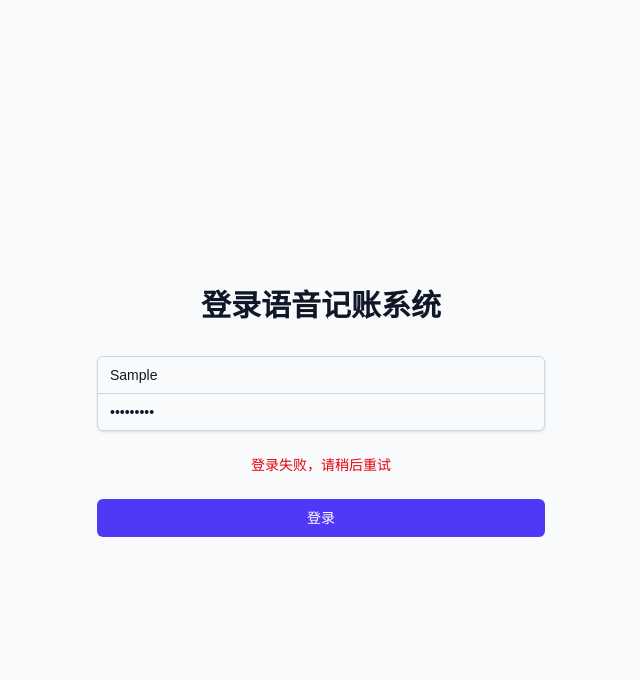
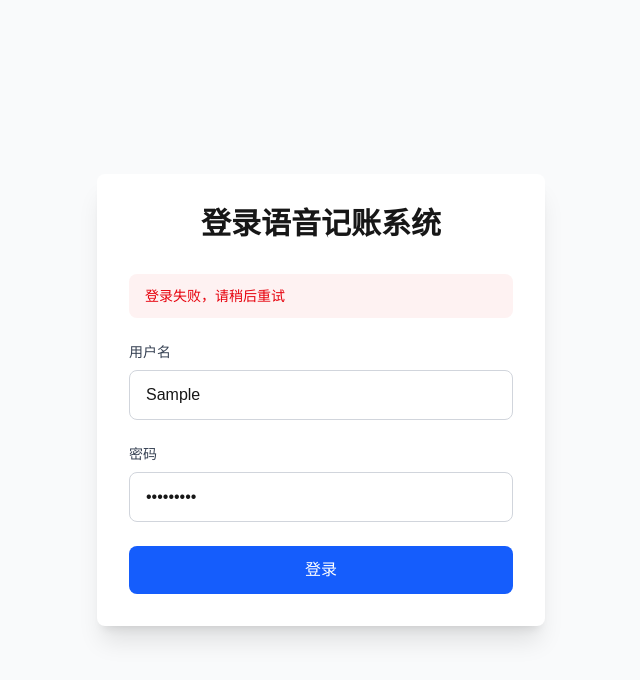
Before and after one commit to c2726139513/voice-account, a Next.js app in the folder voice-accounting-app/: page /login in a window 1280 px wide. Both pictures are taken after typing "Sample", "Sample123" into the empty fields and a click on the button "登录". Shown: the top 680 px of the page, without its empty margins (319-959 px from the left). Built offline with nearby package versions, Linux system fonts and the light colour scheme; no server answers.

Commit message:
Beautify login page based on ERP project design

```diff
--- a/voice-accounting-app/src/app/login/page.tsx
+++ b/voice-accounting-app/src/app/login/page.tsx
@@ -61,17 +61,19 @@ export default function LoginPage() {
   }
 
   return (
-    <div className="min-h-screen flex items-center justify-center bg-gray-50 py-12 px-4 sm:px-6 lg:px-8">
-      <div className="max-w-md w-full space-y-8">
+    <div className="min-h-screen flex items-center justify-center bg-gray-50 px-4">
+      <div className="bg-white rounded-lg shadow-xl p-6 md:p-8 w-full max-w-md">
+        <h1 className="text-2xl md:text-3xl font-bold text-center mb-6 md:mb-8">
+          {company?.name ? `登录${company.name}` : '登录语音记账系统'}
+        </h1>
+        <form onSubmit={handleSubmit} className="space-y-4 md:space-y-6">
+          {error && (
+            <div className="bg-red-50 text-red-600 px-4 py-3 rounded-lg text-sm">
+              {error}
+            </div>
+          )}
           <div>
-          <h2 className="mt-6 text-center text-3xl font-extrabold text-gray-900">
-            {company?.name ? `登录${company.name}` : '登录语音记账系统'}
-          </h2>
-        </div>
-        <form className="mt-8 space-y-6" onSubmit={handleSubmit}>
-          <div className="rounded-md shadow-sm -space-y-px">
-            <div>
-              <label htmlFor="username" className="sr-only">
+            <label htmlFor="username" className="block text-sm font-medium text-gray-700 mb-2">
               用户名
             </label>
             <input
@@ -79,14 +81,14 @@ export default function LoginPage() {
               name="username"
               type="text"
               required
-                className="appearance-none rounded-none relative block w-full px-3 py-2 border border-gray-300 placeholder-gray-500 text-gray-900 rounded-t-md focus:outline-none focus:ring-indigo-500 focus:border-indigo-500 focus:z-10 sm:text-sm"
-                placeholder="用户名"
               value={username}
               onChange={(e) => setUsername(e.target.value)}
+              className="w-full px-4 py-3 min-h-[48px] border border-gray-300 rounded-lg focus:outline-none focus:ring-2 focus:ring-blue-500 touch-manipulation"
+              placeholder="请输入用户名"
             />
           </div>
           <div>
-              <label htmlFor="password" className="sr-only">
+            <label htmlFor="password" className="block text-sm font-medium text-gray-700 mb-2">
               密码
             </label>
             <input
@@ -94,29 +96,19 @@ export default function LoginPage() {
               name="password"
               type="password"
               required
-                className="appearance-none rounded-none relative block w-full px-3 py-2 border border-gray-300 placeholder-gray-500 text-gray-900 rounded-b-md focus:outline-none focus:ring-indigo-500 focus:border-indigo-500 focus:z-10 sm:text-sm"
-                placeholder="密码"
               value={password}
               onChange={(e) => setPassword(e.target.value)}
+              className="w-full px-4 py-3 min-h-[48px] border border-gray-300 rounded-lg focus:outline-none focus:ring-2 focus:ring-blue-500 touch-manipulation"
+              placeholder="请输入密码"
             />
           </div>
-          </div>
-
-          {error && (
-            <div className="text-red-600 text-sm text-center">{error}</div>
-          )}
-
-          <div>
           <button
             type="submit"
             disabled={loading}
-              className="group relative w-full flex justify-center py-2 px-4 border border-transparent text-sm font-medium rounded-md text-white bg-indigo-600 hover:bg-indigo-700 focus:outline-none focus:ring-2 focus:ring-offset-2 focus:ring-indigo-500 disabled:opacity-50 disabled:cursor-not-allowed"
+            className="w-full bg-blue-600 text-white py-3 min-h-[48px] rounded-lg hover:bg-blue-700 transition-colors font-medium touch-manipulation disabled:opacity-50 disabled:cursor-not-allowed"
           >
             {loading ? '登录中...' : '登录'}
           </button>
-          </div>
-
-
         </form>
       </div>
     </div>
```
Lines whose indentation alone changed are shown as unchanged.
